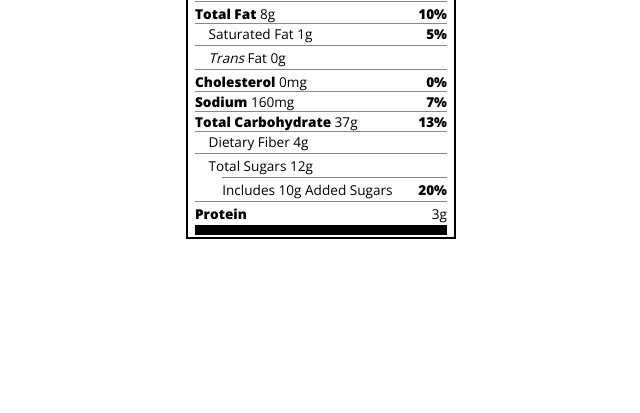
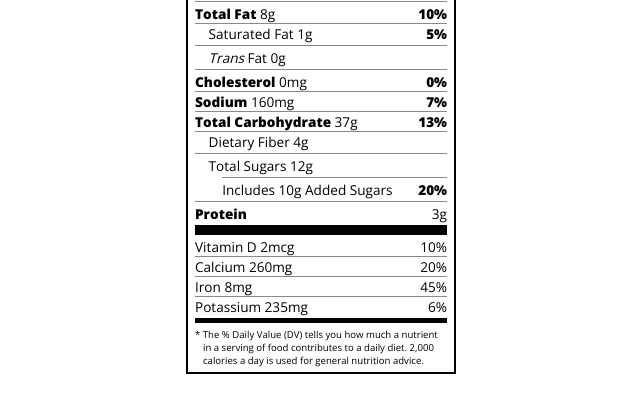
Before and after one commit to nedoratic/fcc-rwd-08-nutrition-label, a plain HTML site: page index.html in a window 1280 px wide. Shown: the part 201-614 px from the top of the page, without its empty margins (319-959 px from the left). Drawn offline with nearby package versions, Linux system fonts and the light colour scheme.

Commit message:
style.css - style added to note

```diff
--- a/index.html
+++ b/index.html
@@ -53,7 +53,13 @@
 				<div class="divider"></div>
 				<p class="no-divider"><span class="bold">Protein</span> 3g</p>
 				<div class="divider large"></div>
+				<p>Vitamin D 2mcg <span>10%</span></p>
+				<p>Calcium 260mg <span>20%</span></p>
+				<p>Iron 8mg <span>45%</span></p>
+				<p class="no-divider">Potassium 235mg <span>6%</span></p>
 			</div>
+			<div class="divider medium"></div>
+			<p class="note">* The % Daily Value (DV) tells you how much a nutrient in a serving of food contributes to a daily diet. 2,000 calories a day is used for general nutrition advice.</p>
 		</div>
 	</body>
 </html>
--- a/style.css
+++ b/style.css
@@ -93,3 +93,10 @@ p {
 .daily-value p:not(.no-divider) {
 	border-bottom: 1px solid #888989;
 }
+
+.note {
+	font-size: 0.6rem;
+	margin: 5px 0;
+	padding: 0 8px;
+	text-indent: -8px;
+}
```
